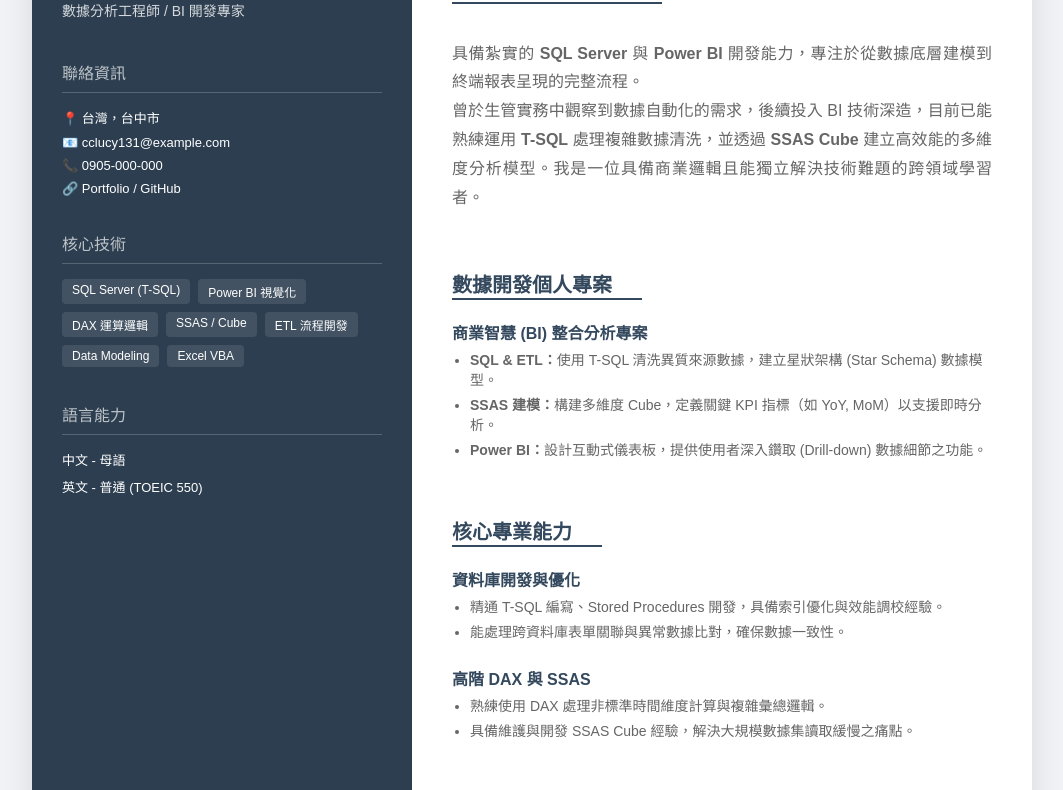
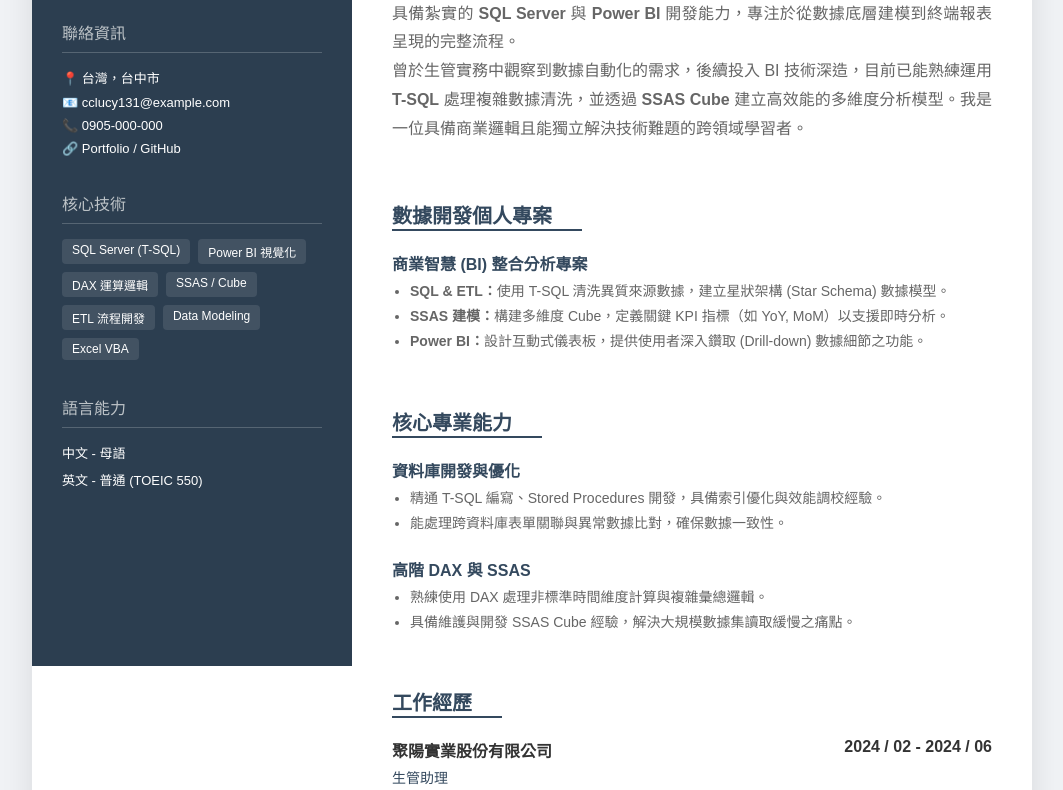
Before and after one commit to Didi-131/Didi-131.github.io, a plain HTML site: page index.html in a window 1280 px wide. Shown: the part 134-924 px from the top of the page, without its empty margins (108-1171 px from the left). Drawn offline with Linux system fonts and the light colour scheme.

Commit message:
分支2.2修改

```diff
--- a/index.html
+++ b/index.html
@@ -18,7 +18,7 @@
             font-family: "PingFang TC", "Microsoft JhengHei", sans-serif;
             background-color: #f0f2f5;
             margin: 0;
-            padding: 40px 20px;
+            padding: 0; /* 移除 padding 以確保側邊欄貼齊邊緣 */
             color: var(--text-main);
         }
 
@@ -27,8 +27,8 @@
             margin: 0 auto;
             background: var(--main-bg);
             display: flex;
+            position: relative;
             box-shadow: 0 10px 30px rgba(0,0,0,0.1);
-            min-height: 1100px;
         }
 
         .sidebar {
@@ -36,121 +36,53 @@
             background-color: var(--sidebar-bg);
             color: white;
             padding: 40px 30px;
-        }
 
-        .profile-header h1 {
-            font-size: 28px;
-            margin: 0 0 10px 0;
-            letter-spacing: 2px;
-        }
-
-        .profile-header p {
-            font-size: 14px;
-            opacity: 0.8;
-            margin-bottom: 40px;
-        }
-
-        .sidebar-section {
-            margin-bottom: 35px;
-        }
-
-        .sidebar-title {
-            font-size: 16px;
-            text-transform: uppercase;
-            border-bottom: 1px solid rgba(255,255,255,0.2);
-            padding-bottom: 8px;
-            margin-bottom: 15px;
-            color: #bdc3c7;
-        }
-
-        .contact-info p {
-            font-size: 13px;
-            margin: 8px 0;
-            word-break: break-all;
-        }
-
-        .skill-tags {
-            display: flex;
-            flex-wrap: wrap;
-            gap: 8px;
-        }
-
-        .tag {
-            background: rgba(255,255,255,0.1);
-            padding: 4px 10px;
-            border-radius: 4px;
-            font-size: 12px;
+            /* 修改點：完全固定定位 */
+            position: fixed;
+            top: 0;
+            bottom: 0;
+            /* 由於使用了 fixed，需要手動控制寬度與位置 */
+            box-sizing: border-box;
+            z-index: 10;
         }
 
         .main-content {
             flex: 1;
             padding: 50px 40px;
+            /* 修改點：讓出左側空間，確保內容不被側邊欄遮住 */
+            margin-left: 320px;
+            min-height: 1100px;
         }
 
-        section {
-            margin-bottom: 40px;
+        /* 以下為原始樣式，保持不變 */
+        .profile-header h1 { font-size: 28px; margin: 0 0 10px 0; letter-spacing: 2px; }
+        .profile-header p { font-size: 14px; opacity: 0.8; margin-bottom: 40px; }
+        .sidebar-section { margin-bottom: 35px; }
+        .sidebar-title { font-size: 16px; text-transform: uppercase; border-bottom: 1px solid rgba(255,255,255,0.2); padding-bottom: 8px; margin-bottom: 15px; color: #bdc3c7; }
+        .contact-info p { font-size: 13px; margin: 8px 0; word-break: break-all; }
+        .skill-tags { display: flex; flex-wrap: wrap; gap: 8px; }
+        .tag { background: rgba(255,255,255,0.1); padding: 4px 10px; border-radius: 4px; font-size: 12px; }
+        section { margin-bottom: 40px; }
+        h2 { font-size: 20px; color: var(--accent-blue); border-bottom: 2px solid var(--accent-blue); display: inline-block; margin-bottom: 20px; padding-right: 30px; }
+        .objective-text { line-height: 1.8; color: var(--text-light); text-align: justify; }
+        .experience-item { margin-bottom: 25px; }
+        .exp-header { display: flex; justify-content: space-between; font-weight: bold; margin-bottom: 5px; }
+        .exp-role { color: var(--accent-blue); }
+        .exp-detail { font-size: 14px; color: var(--text-light); margin: 0; padding-left: 18px; }
+        .exp-detail li { margin-bottom: 5px; }
+        .footer-print { margin-top: 50px; font-size: 12px; color: #999; text-align: right; }
+
+        @media print {
+            .sidebar { position: static; height: auto; width: 100%; color: black; background: none; border-bottom: 1px solid #ccc; }
+            .main-content { margin-left: 0; padding: 20px 0; }
+            .resume-wrapper { box-shadow: none; display: block; }
         }
 
-        h2 {
-            font-size: 20px;
-            color: var(--accent-blue);
-            border-bottom: 2px solid var(--accent-blue);
-            display: inline-block;
-            margin-bottom: 20px;
-            padding-right: 30px;
-        }
-
-        .objective-text {
-            line-height: 1.8;
-            color: var(--text-light);
-            text-align: justify;
-        }
-
-        .experience-item {
-            margin-bottom: 25px;
-        }
-
-        .exp-header {
-            display: flex;
-            justify-content: space-between;
-            font-weight: bold;
-            margin-bottom: 5px;
-        }
-
-        .exp-role {
-            color: var(--accent-blue);
-        }
-
-        .exp-detail {
-            font-size: 14px;
-            color: var(--text-light);
-            margin: 0;
-            padding-left: 18px;
-        }
-
-        .exp-detail li {
-            margin-bottom: 5px;
-        }
-
-        .project-badge {
-            display: inline-block;
-            background: #eee;
-            padding: 2px 8px;
-            border-radius: 3px;
-            font-size: 12px;
-            margin-top: 5px;
-        }
-
-        .footer-print {
-            margin-top: auto;
-            font-size: 12px;
-            color: #999;
-            text-align: right;
-        }
-
-        @media print {
-            body { background: none; padding: 0; }
-            .resume-wrapper { box-shadow: none; }
+        /* 響應式：如果螢幕太小（手機），取消固定效果以免遮擋 */
+        @media (max-width: 768px) {
+            .resume-wrapper { display: block; }
+            .sidebar { position: static; width: 100%; height: auto; }
+            .main-content { margin-left: 0; }
         }
     </style>
 </head>
```
